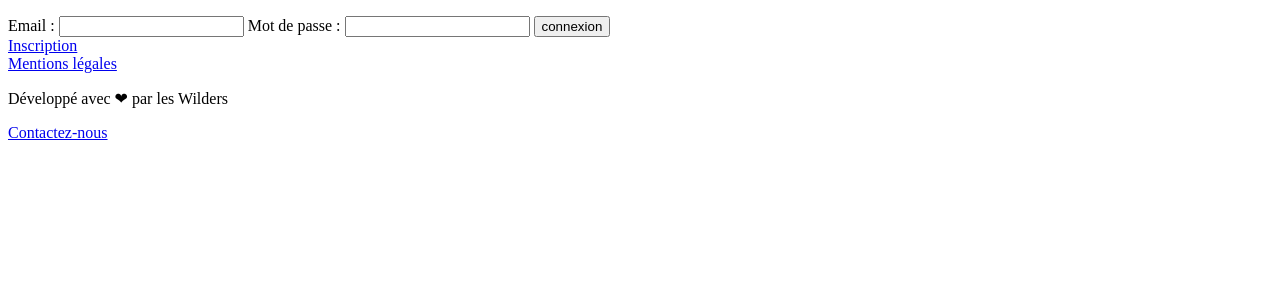
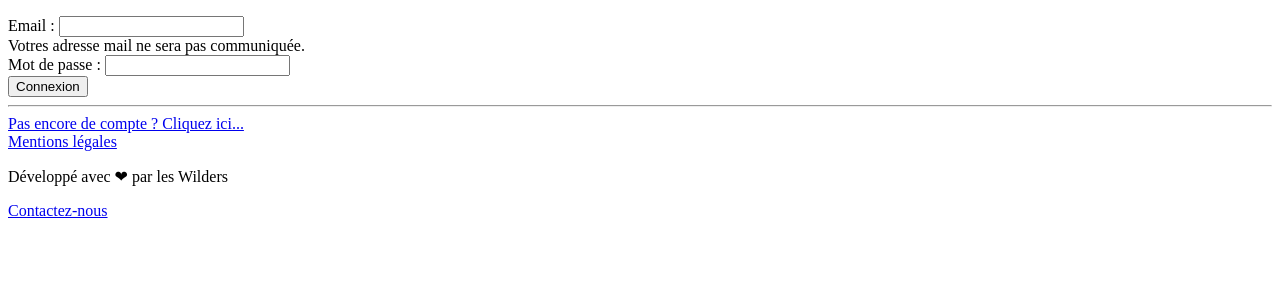
Before and after one commit to WildCodeSchool/purple-php-2109-project3-skillswap, a Symfony app: template templates/login/index.html.twig in a window 1280 px wide. Shown: the part 191-491 px from the top of the page. Run offline with Twig, Linux system fonts and the light colour scheme; the template is opened without the code that fills it, so the values that code supplies are empty; some libraries are stand-ins or nearby versions.

Commit message:
CSS for connexion

```diff
--- a/assets/styles/_body.scss
+++ b/assets/styles/_body.scss
@@ -4,6 +4,7 @@
 
 body {
     margin: 0;
+    padding: 1em;
     min-width: $width-min;
     min-height: 100vh;
     display:flex;
--- a/assets/styles/app.scss
+++ b/assets/styles/app.scss
@@ -10,3 +10,4 @@
 @import '_comment.scss';
 @import '_admin.scss';
 @import '_cgu.scss';
+@import '_login.scss';
--- a/assets/styles/variables.scss
+++ b/assets/styles/variables.scss
@@ -5,6 +5,7 @@
 $light: #333333;
 $dark: #ffffff;
 $light2: #ece1e1;
+$bgnav1:#faaa98;
 $bgnav2:#fd3205;
 $width-min: 400px;
 $width-tablet: 768px;
--- a/templates/login/index.html.twig
+++ b/templates/login/index.html.twig
@@ -7,20 +7,20 @@
     {% if error %}
         <div>{{ error.messageKey }}</div>
     {% endif %}
-
     <form action="{{ path('login') }}" method="post">
-        <label for="username">Email :</label>
-        <input type="text" id="username" name="_username" value="{{ last_username }}"/>
-
-        <label for="password">Mot de passe :</label>
-        <input type="password" id="password" name="_password"/>
-
-        {# If you want to control the URL the user is redirected to on success
-        <input type="hidden" name="_target_path" value="/account"/> #}
+        <div class="mb-3">
+            <label for="exampleInputEmail1" class="form-label">Email :</label>
+            <input type="text" class="form-control" id="username" name="_username" value="{{ last_username }}" aria-describedby="emailHelp">
+            <div id="emailHelp" class="form-text">Votres adresse mail ne sera pas communiquée.</div>
+        </div>
+        <div class="mb-3">
+            <label for="password" class="form-label">Mot de passe :</label>
+            <input type="password" class="form-control" id="password" name="_password">
+        </div>
         <input type="hidden" name="_csrf_token" value="{{ csrf_token('authenticate') }}">
-
-        <input type="submit" value="connexion">
+        <button type="submit" class="btn btn-outline-success rounded-pill">Connexion</button>
     </form>
-    <a href="{{ path('app_register') }}">Inscription</a>
+        <hr>
+        <a href="{{ path('app_register') }}">Pas encore de compte ? Cliquez ici...</a>
 </section>
 {% endblock %}
```
Also changed, not shown: assets/styles/_login.scss (added, +8 -0 lines).
